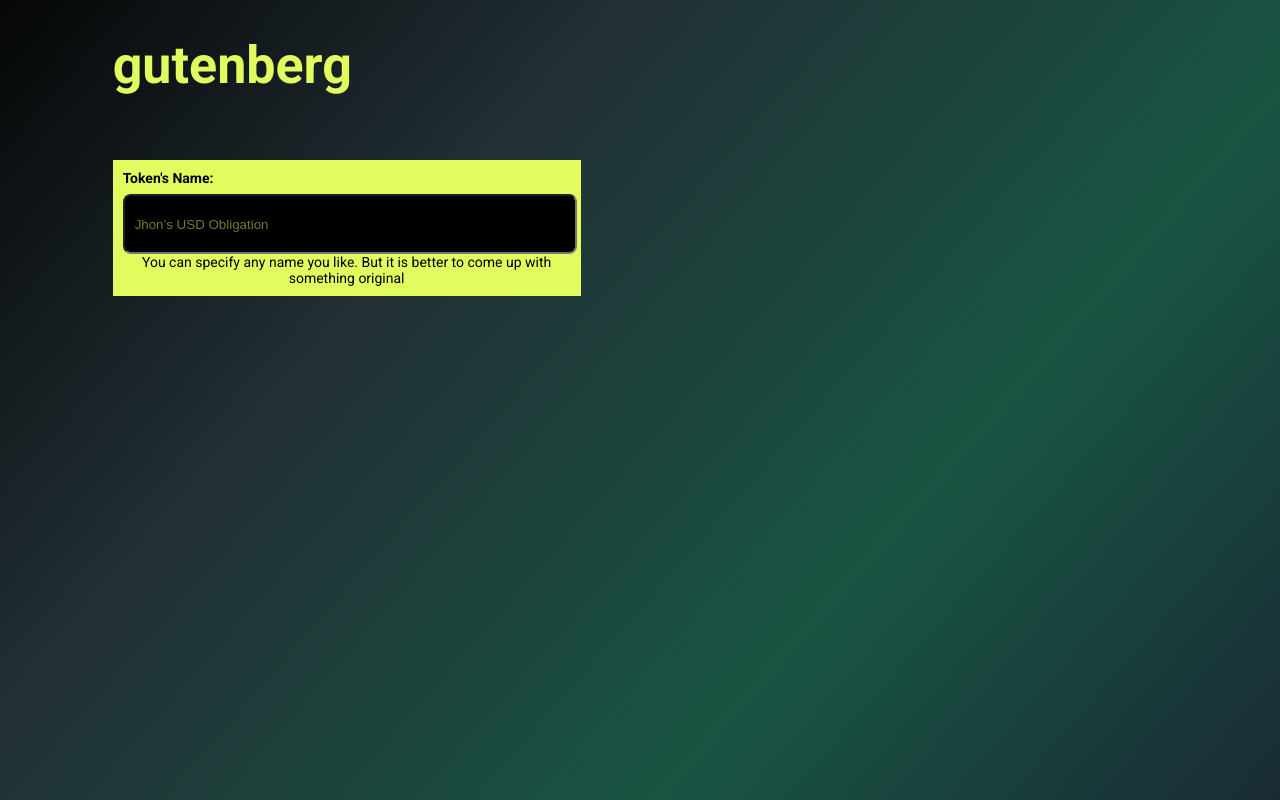
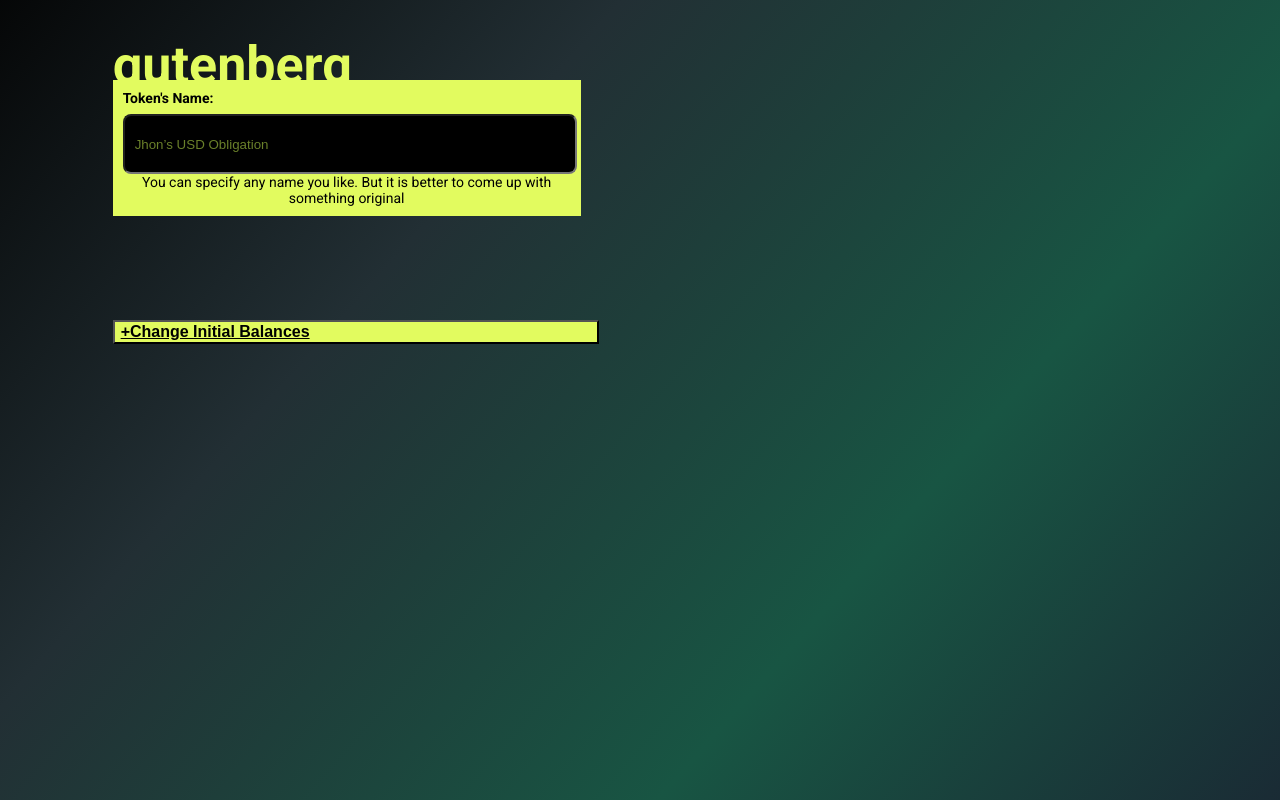
Before and after one commit to diekuche/gutenberg, a React (Create React App) app: page / in a window 1280 px wide. Built offline with nearby package versions, Linux system fonts and the light colour scheme.

Commit message:
add collapse

```diff
--- a/src/App.tsx
+++ b/src/App.tsx
@@ -1,12 +1,17 @@
 import "./App.css";
 import Header from "./Header/Header";
 import Input from "./components/Input/Input"
+import Collapsible from "./components/Collapsible/Collapsible"
 
 function App() {
   return (
     <div className="App font-link">
       <Header />
       <Input />
+      <Collapsible
+        title="+Change Initial Balances"
+        children="changed"
+      />
     </div>
   );
 }
--- /dev/null
+++ b/src/components/Collapsible/Collapsible.tsx
@@ -0,0 +1,31 @@
+import styles from './index.module.css';
+import React, { useState } from 'react';
+import Input from "../Input/Input"
+
+export interface CollapsibleProps {
+    title: string;
+    children?: string;
+}
+
+export const Collapsible = (props: CollapsibleProps) => {
+    const {title, children} = props
+    const [open, setOpen] = useState(false);
+
+    const collapse = () => {
+        setOpen(!open);
+      };
+
+    return(
+        <div className={styles.wrapper}>
+            <button className={styles.title} onClick={collapse}>{title}</button>
+            {open && (
+                <div className={styles.children}>
+
+                    <Input />
+                </div>
+            )}
+        </div>
+    );
+};
+
+export default Collapsible;
--- /dev/null
+++ b/src/components/Collapsible/index.module.css
@@ -0,0 +1,22 @@
+div.wrapper {
+    display: flex;
+    flex-direction: column;
+    justify-content: flex-start;
+    position: absolute;
+    top: 40vh;
+    width: 38vw;
+}
+
+button.title {
+    display: flex;
+    align-items: flex-start;
+    font-size: 16px;
+    font-weight: 800;
+    text-decoration: underline;
+    background-color: #E2FB5F;
+
+}
+
+div.children {
+    background-color:#E2FB5F;
+}
--- a/src/components/Input/index.module.css
+++ b/src/components/Input/index.module.css
@@ -1,6 +1,5 @@
 div.wrapper {
-    position: absolute;
-    top: 20vh;
+    position: relative;
     width: 35vw;
 }
 
```
